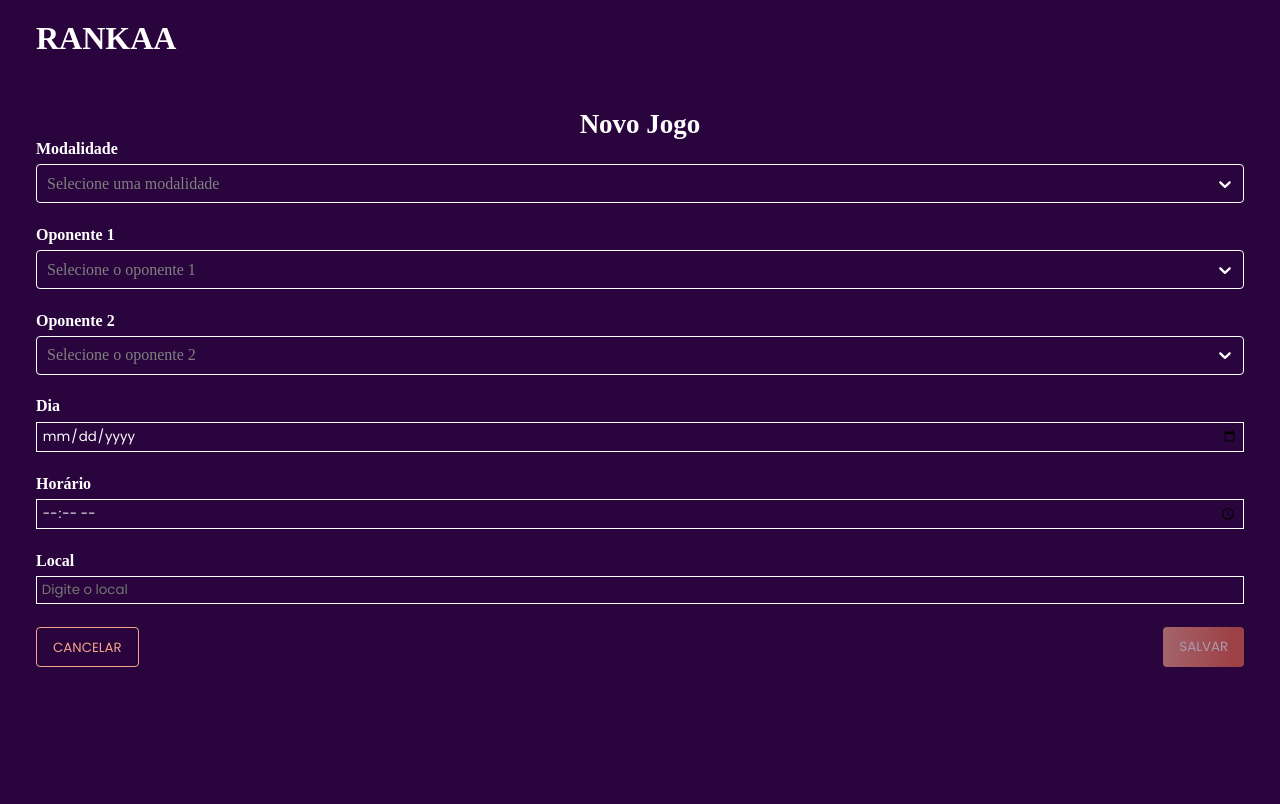
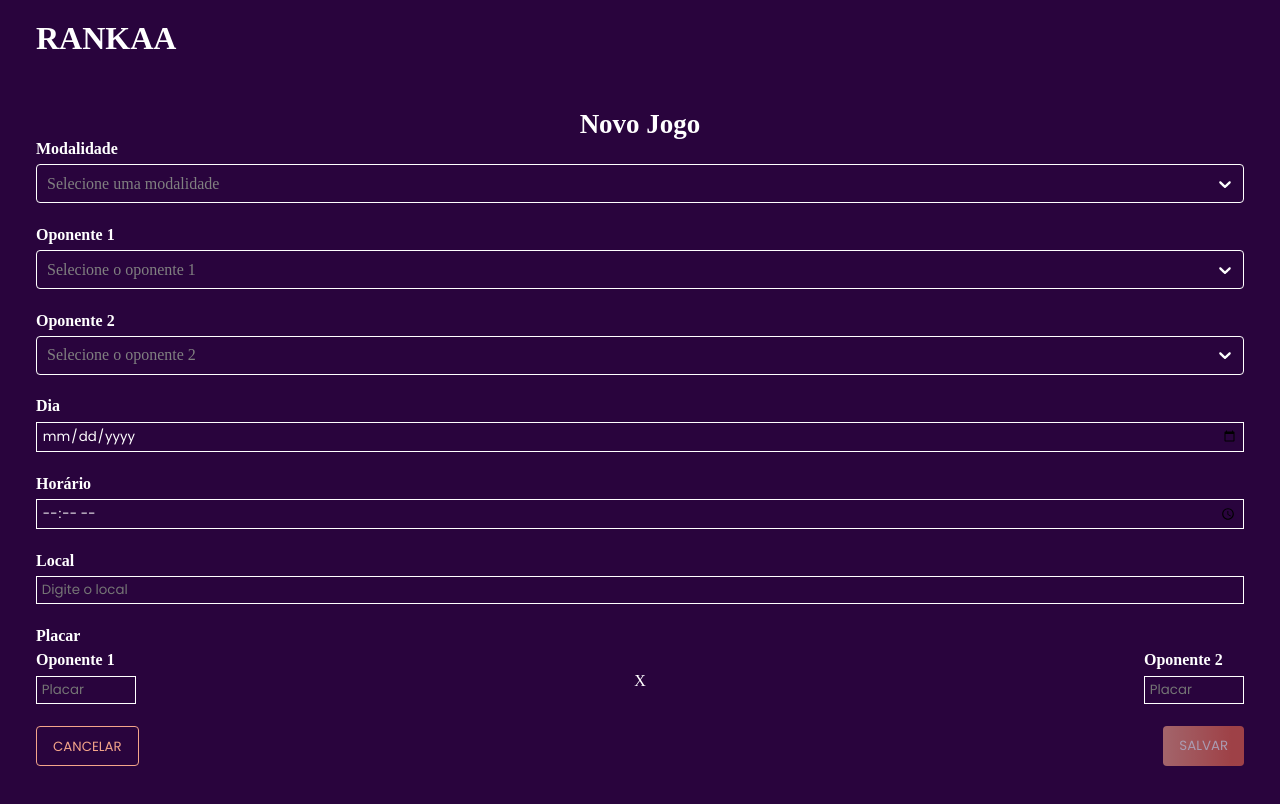
Before and after one commit to 3salles/rankaa, a React (Create React App) app in the folder frontend/: page /admin/games/new in a window 1280 px wide. Shown: the top 804 px of the page. Built offline with nearby package versions, Linux system fonts and the light colour scheme.

Commit message:
chore: Create score inputs

```diff
--- a/frontend/src/pages/admin/NewGame/index.tsx
+++ b/frontend/src/pages/admin/NewGame/index.tsx
@@ -15,6 +15,7 @@ import {
   Buttons,
   SaveButton,
   CancelButton,
+  ScoreSection,
 } from "./styles";
 import { DropdownStyles } from "../../../components/Dropdown/styles";
 import { useState } from "react";
@@ -152,6 +153,32 @@ export function NewGame() {
             />
             <p>{errors?.place?.message}</p>
           </Section>
+          {/* TODO: Just appear when it is edit section */}
+          <ScoreSection>
+            <label>Placar</label>
+            <div>
+            <Section>
+            <label>Oponente 1 </label>
+            <input
+              type="number"
+              placeholder="Placar"
+              {...register("score1")}
+            />
+            <p>{errors?.score1?.message}</p>
+          </Section>
+          <span>X</span>
+          <Section>
+            <label>Oponente 2 </label>
+            <input
+              type="number"
+              placeholder="Placar"
+              {...register("score2")}
+            />
+            <p>{errors?.score2?.message}</p>
+          </Section>
+            </div>
+
+          </ScoreSection>
 
           <Buttons>
             <CancelButton onClick={handleOnCancel}>Cancelar</CancelButton>
--- a/frontend/src/pages/admin/NewGame/styles.ts
+++ b/frontend/src/pages/admin/NewGame/styles.ts
@@ -36,6 +36,32 @@ export const Input = styled.input`
   color: white;
 `
 
+export const ScoreSection = styled.div`
+  font-size: 1rem;
+  color: white;
+  display: flex;
+  flex-direction: column;
+  gap: 0.4rem;
+
+  > label {
+    font-weight: 600;
+  }
+
+  > div {
+    display: flex;
+    align-items: center;
+    justify-content: space-between;
+
+    input {
+      width: 100px;
+      background: 0;
+      border: 1px solid white;
+      padding: 0.2rem 0.3rem;
+      color: white;
+    }
+  }
+`
+
 export const Buttons = styled.div`
   display: flex;
   align-items: center;
```
